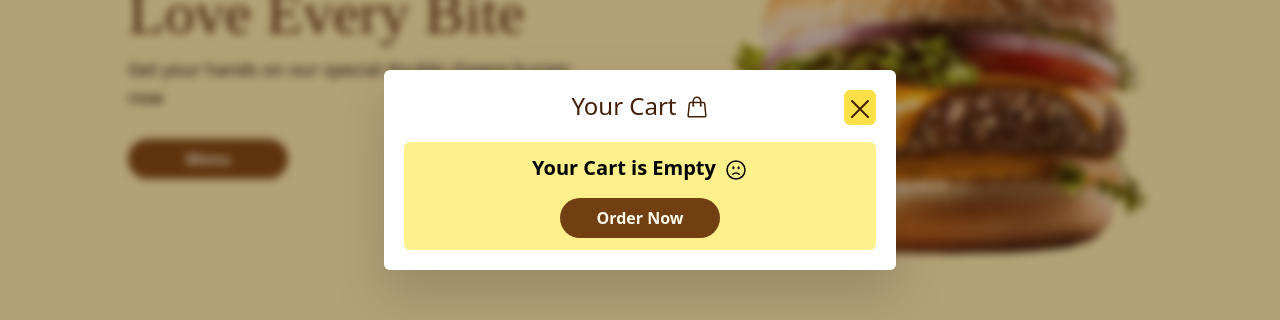
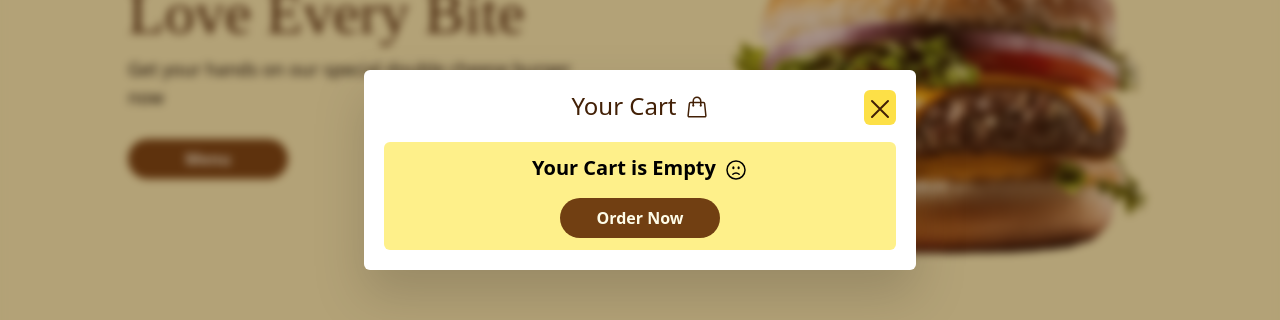
Before and after one commit to tvicky7x/BiggE-Website, a React (Create React App) app: page / in a window 1280 px wide. Both pictures are taken after a click on the button "Cart". Shown: the part 230-550 px from the top of the page. Built offline with nearby package versions, Linux system fonts and the light colour scheme; a web font is replaced by a local one.

Commit message:
Fixing the size of modal box

```diff
--- a/src/Components/Cart/Cart.js
+++ b/src/Components/Cart/Cart.js
@@ -14,7 +14,8 @@ function Cart() {
       {ReactDOM.createPortal(
         <>
           <Overlay className="flex justify-center items-center px-4 py-8 overflow-auto"></Overlay>
-          <div className=" bg-white sm:p-5 p-4 w-128 rounded-md drop-shadow-2xl my-auto fixed top-1/2 left-1/2 -translate-x-1/2 -translate-y-1/2">
+          <div className="fixed top-1/2 left-1/2 -translate-x-1/2 -translate-y-1/2 px-3 max-w-xl w-full">
+            <div className=" bg-white sm:p-5 p-4 rounded-md drop-shadow-2xl">
               <h3 className=" text-yellow-950 text-center text-2xl font-medium relative">
                 Your Cart
                 <svg
@@ -124,6 +125,7 @@ function Cart() {
                 </div>
               )}
             </div>
+          </div>
         </>,
         document.getElementById("cart")
       )}
```
Lines whose indentation alone changed are shown as unchanged.
